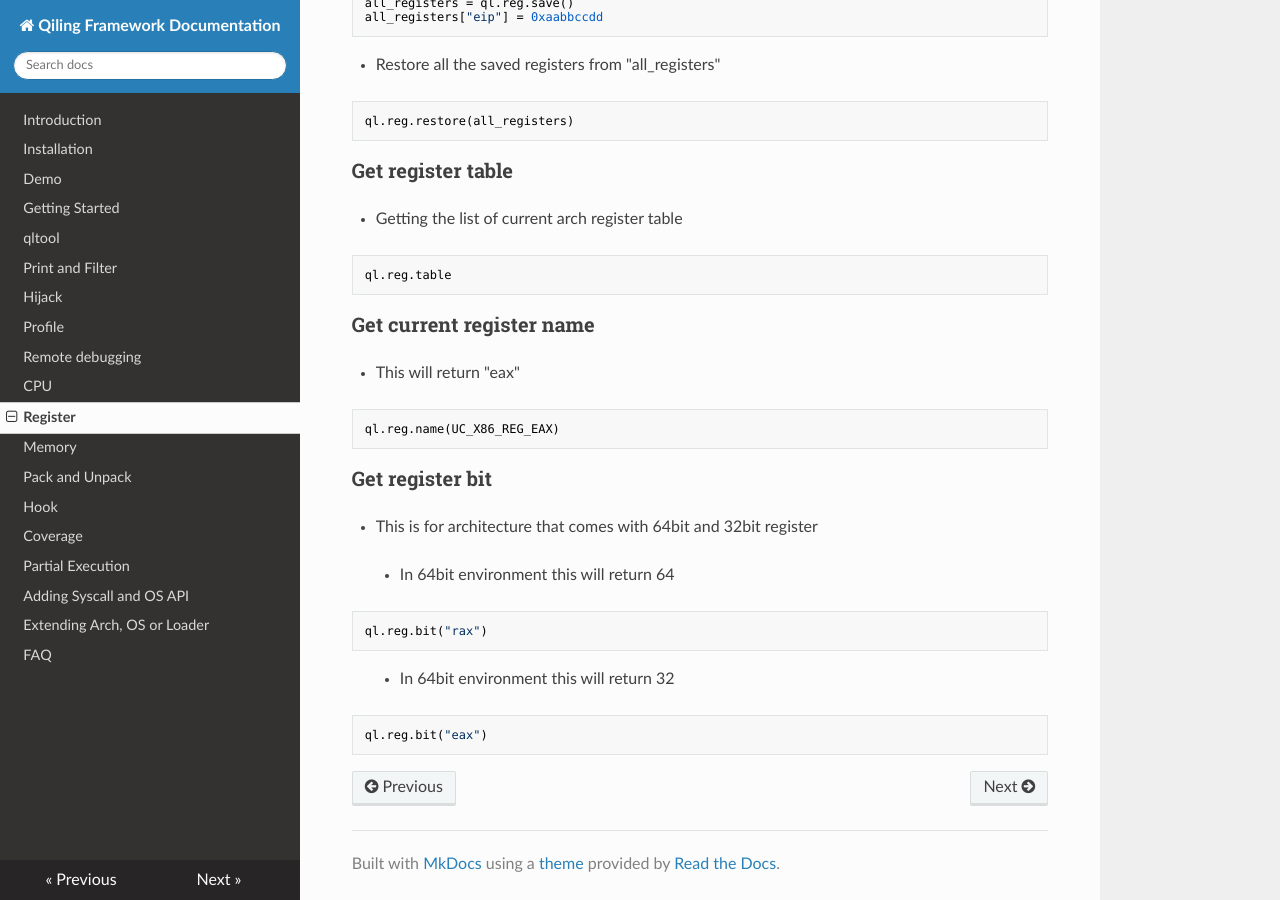
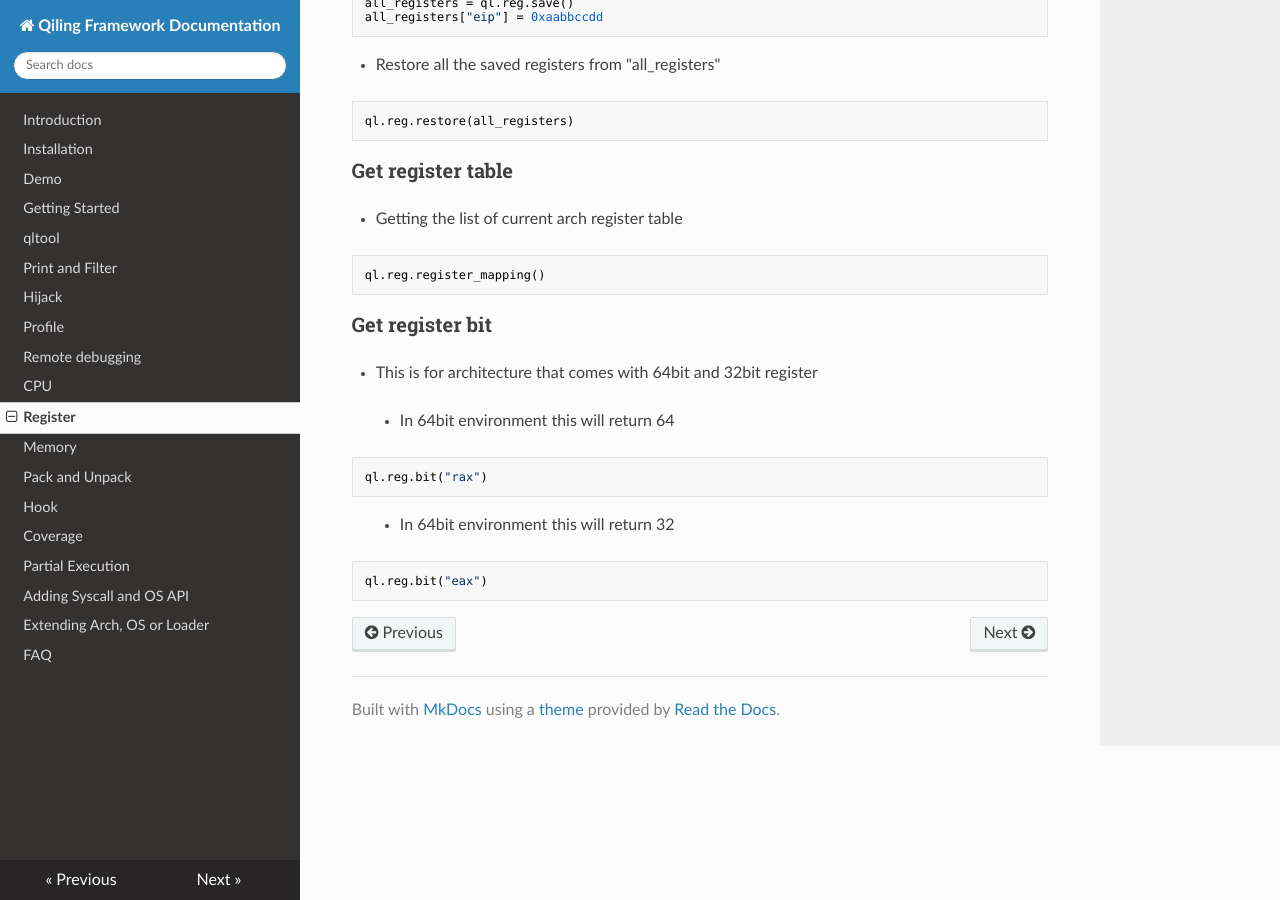
Before and after one commit to qilingframework/rtfd.io, an MkDocs documentation site: the page built from docs/register.md, in a window 1280 px wide and 900 px high, scrolled down 1296 px. Built offline with MkDocs 1.6.1, drawn with Linux system fonts in a browser that asks for light colours; nearby versions of some CDN libraries.

Commit message:
update register api

````diff
--- a/docs/register.md
+++ b/docs/register.md
@@ -83,16 +83,7 @@ ql.reg.restore(all_registers)
 - Getting the list of current arch register table
 
 ```python
-ql.reg.table
-```
-
-
-### Get current register name
-
-- This will return "eax"
-
-```python
-ql.reg.name(UC_X86_REG_EAX)
+ql.reg.register_mapping()
 ```
 
 
````
